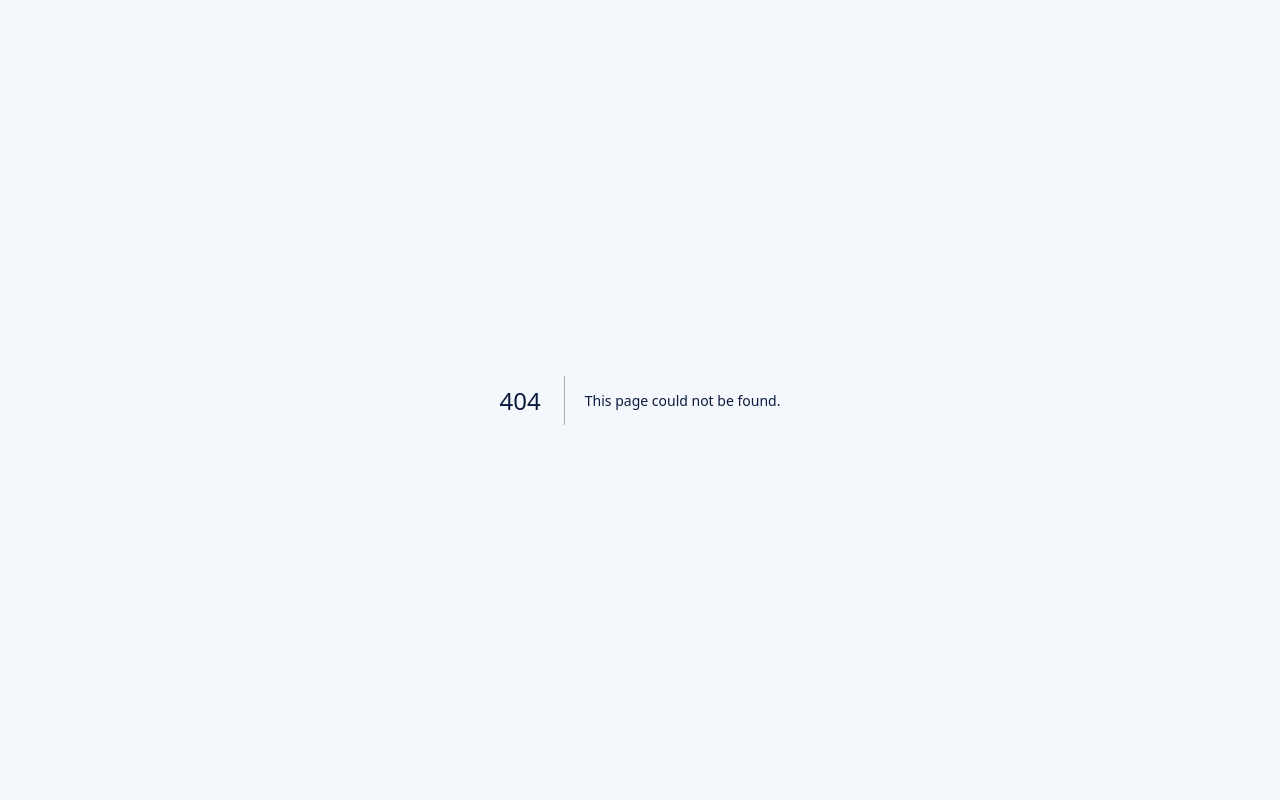
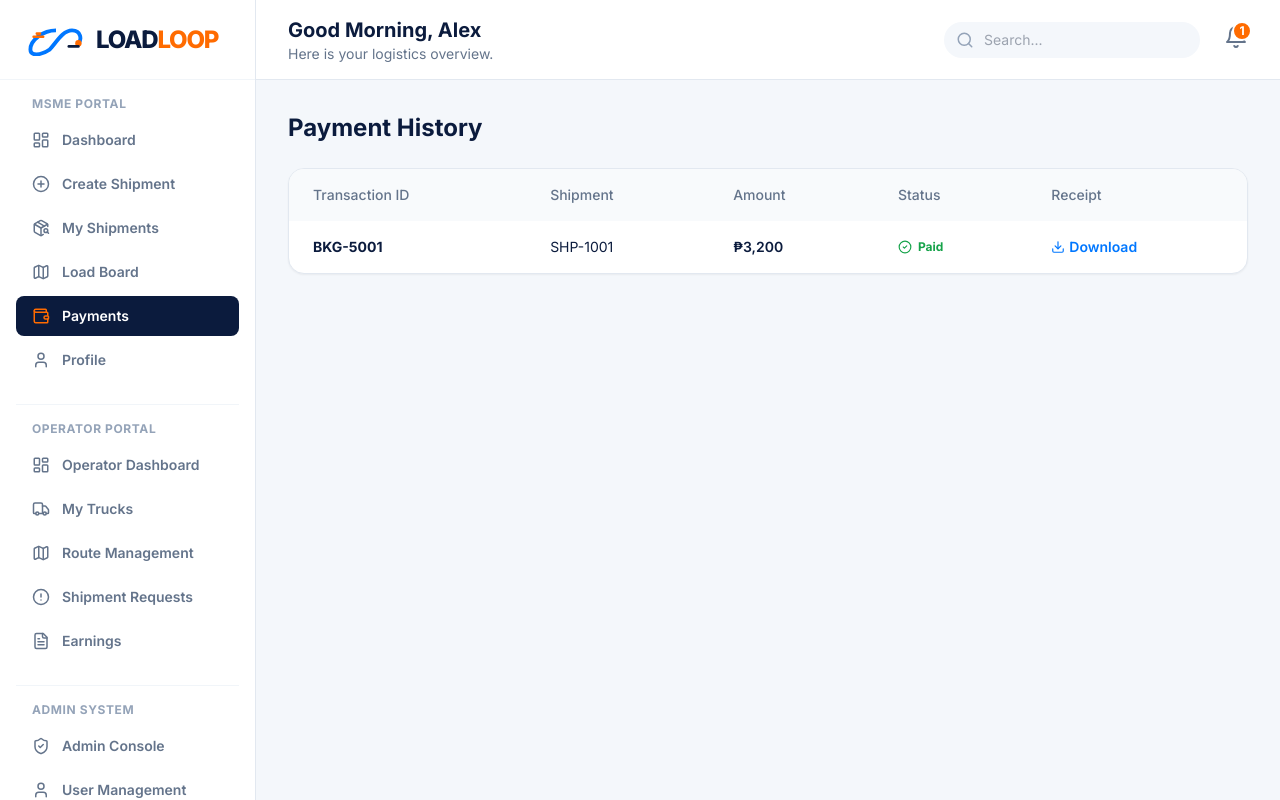
Before and after one commit to adiyel/loadloop-prototype, a Next.js app: page /dashboard/billing in a window 1280 px wide. Before the commit this address had no page. Built offline with nearby package versions, Linux system fonts and the light colour scheme.

Commit message:
Create page.tsx

```diff
--- /dev/null
+++ b/app/dashboard/billing/page.tsx
@@ -0,0 +1,44 @@
+"use client";
+import { useApp } from "@/context/AppContext";
+import { Download, CheckCircle2, Clock } from "lucide-react";
+
+export default function Billing() {
+  const { bookings } = useApp();
+
+  return (
+    <div className="max-w-5xl mx-auto space-y-6">
+      <h1 className="text-2xl font-bold text-brand-navy">Payment History</h1>
+
+      <div className="bg-white rounded-2xl shadow-sm border border-slate-200 overflow-hidden">
+        <table className="w-full text-left text-sm">
+          <thead className="bg-slate-50 text-slate-500">
+            <tr>
+              <th className="px-6 py-4 font-medium">Transaction ID</th>
+              <th className="px-6 py-4 font-medium">Shipment</th>
+              <th className="px-6 py-4 font-medium">Amount</th>
+              <th className="px-6 py-4 font-medium">Status</th>
+              <th className="px-6 py-4 font-medium">Receipt</th>
+            </tr>
+          </thead>
+          <tbody className="divide-y divide-slate-100">
+            {bookings.map(b => (
+              <tr key={b.id} className="hover:bg-slate-50">
+                <td className="px-6 py-4 font-bold text-brand-navy">{b.id}</td>
+                <td className="px-6 py-4">{b.shipmentId}</td>
+                <td className="px-6 py-4 font-semibold">₱{b.cost.toLocaleString()}</td>
+                <td className="px-6 py-4">
+                  <span className={`flex items-center gap-1.5 text-xs font-bold ${b.status === 'Confirmed' ? 'text-green-600' : 'text-amber-600'}`}>
+                    {b.status === 'Confirmed' ? <CheckCircle2 size={14}/> : <Clock size={14}/>} {b.status === 'Confirmed' ? 'Paid' : 'Pending Payment'}
+                  </span>
+                </td>
+                <td className="px-6 py-4">
+                  <button className="flex items-center gap-1 text-brand-blue font-semibold hover:underline"><Download size={14}/> Download</button>
+                </td>
+              </tr>
+            ))}
+          </tbody>
+        </table>
+      </div>
+    </div>
+  );
+}
```
